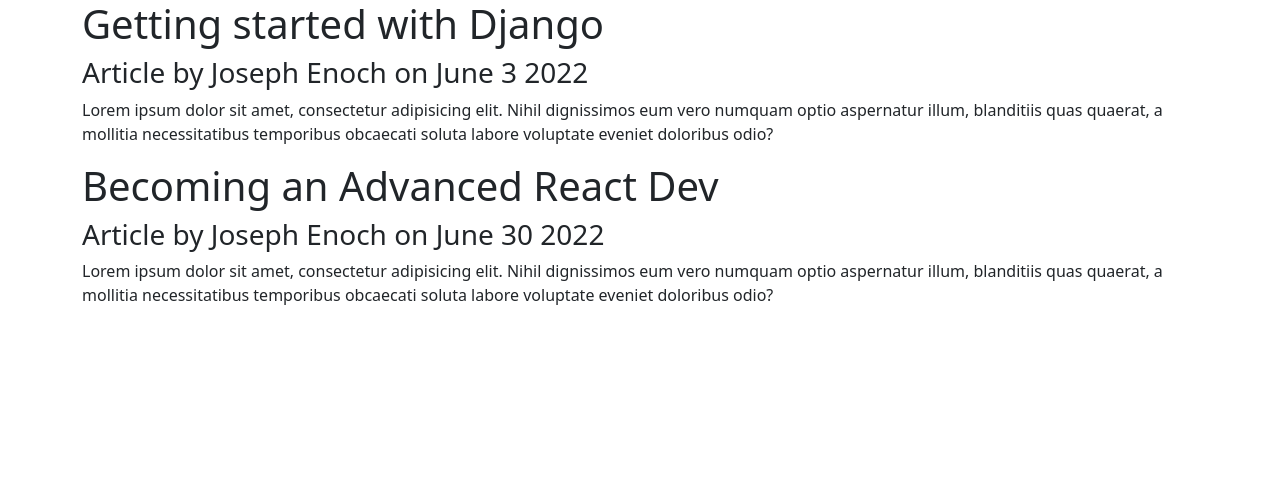
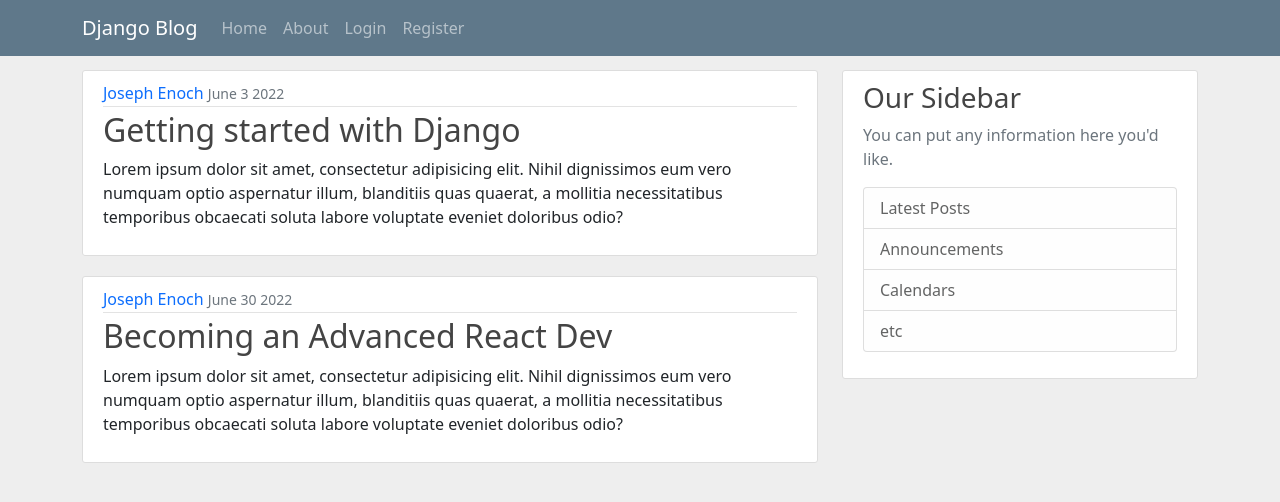
Before and after one commit to Josephenoch/redev_talks, a Django app: page / in a window 1280 px wide. Shown: the top 502 px of the page. Run offline with Django 4.2, Linux system fonts and the light colour scheme; some libraries are stand-ins or nearby versions.

Commit message:
:lipstick: styled the jinja template pages

```diff
--- /dev/null
+++ b/blog/static/blog/main.css
@@ -0,0 +1,84 @@
+body {
+    background: #fafafa;
+    color: #333333;
+    margin-top: 5rem;
+  }
+
+  h1, h2, h3, h4, h5, h6 {
+    color: #444444;
+  }
+
+  ul {
+    margin: 0;
+  }
+
+  .bg-steel {
+    background-color: #5f788a;
+  }
+
+  .site-header .navbar-nav .nav-link {
+    color: #cbd5db;
+  }
+
+  .site-header .navbar-nav .nav-link:hover {
+    color: #ffffff;
+  }
+
+  .site-header .navbar-nav .nav-link.active {
+    font-weight: 500;
+  }
+
+  .content-section {
+    background: #ffffff;
+    padding: 10px 20px;
+    border: 1px solid #dddddd;
+    border-radius: 3px;
+    margin-bottom: 20px;
+  }
+
+  .article-title {
+    color: #444444;
+  }
+
+  a.article-title:hover {
+    color: #428bca;
+    text-decoration: none;
+  }
+
+  .article-content {
+    white-space: pre-line;
+  }
+
+  .article-img {
+    height: 65px;
+    width: 65px;
+    margin-right: 16px;
+  }
+
+  .article-metadata {
+    padding-bottom: 1px;
+    margin-bottom: 4px;
+    border-bottom: 1px solid #e3e3e3
+  }
+
+  .article-metadata a:hover {
+    color: #333;
+    text-decoration: none;
+  }
+
+  .article-svg {
+    width: 25px;
+    height: 25px;
+    vertical-align: middle;
+  }
+
+  .account-img {
+    height: 125px;
+    width: 125px;
+    margin-right: 20px;
+    margin-bottom: 16px;
+  }
+
+  .account-heading {
+    font-size: 2.5rem;
+  }
--- a/blog/templates/blog/base.html
+++ b/blog/templates/blog/base.html
@@ -1,3 +1,5 @@
+{% load static %}
+
 <!DOCTYPE html>
 <html lang="en">
   <head>
@@ -5,24 +7,71 @@
     <meta http-equiv="X-UA-Compatible" content="IE=edge" />
     <meta name="viewport" content="width=device-width, initial-scale=1.0" />
     <!-- Bootstrap CSS -->
+    <link rel="stylesheet" type="text/css" href={% static 'blog/main.css' %}/>
     <link
       href="https://cdn.jsdelivr.net/npm/bootstrap@5.1.3/dist/css/bootstrap.min.css"
       rel="stylesheet"
       integrity="sha384-1BmE4kWBq78iYhFldvKuhfTAU6auU8tT94WrHftjDbrCEXSU1oBoqyl2QvZ6jIW3"
       crossorigin="anonymous"
     />
+
     {% if title %}
     <title>Django Blog - {{title}}</title>
     {% else %}
     <title>Django Blog</title>
     {% endif %}
   </head>
-  <body>
-    <div class="container">{% block content %}{%endblock%}</div>
-    <script
-      src="https://cdn.jsdelivr.net/npm/bootstrap@5.1.3/dist/js/bootstrap.bundle.min.js"
-      integrity="sha384-ka7Sk0Gln4gmtz2MlQnikT1wXgYsOg+OMhuP+IlRH9sENBO0LRn5q+8nbTov4+1p"
-      crossorigin="anonymous"
-    ></script>
+  <body style="background:#eee">
+    <header class="site-header">
+      <nav class="navbar navbar-expand-md navbar-dark bg-steel fixed-top">
+        <div class="container">
+          <a class="navbar-brand mr-4" href="{% url 'blog-home' %}">Django Blog</a>
+          <button
+            class="navbar-toggler"
+            type="button"
+            data-toggle="collapse"
+            data-target="#navbarToggle"
+            aria-controls="navbarToggle"
+            aria-expanded="false"
+            aria-label="Toggle navigation"
+          >
+            <span class="navbar-toggler-icon"></span>
+          </button>
+          <div class="collapse navbar-collapse" id="navbarToggle">
+            <div class="navbar-nav mr-auto">
+              <a class="nav-item nav-link" href="{% url 'blog-home' %}">Home</a>
+              <a class="nav-item nav-link" href="{% url 'blog-about' %}">About</a>
+            </div>
+            <!-- Navbar Right Side -->
+            <div class="navbar-nav">
+              <a class="nav-item nav-link" href="#">Login</a>
+              <a class="nav-item nav-link" href="#">Register</a>
+            </div>
+          </div>
+        </div>
+      </nav>
+    </header>
+    <main role="main" class="container" >
+      <div class="row" style="margin-top:70px;">
+        <div class="col-md-8" >
+          {% block content %}{% endblock %}
+        </div>
+        <div class="col-md-4">
+          <div class="content-section">
+            <h3>Our Sidebar</h3>
+            <p class='text-muted'>You can put any information here you'd like.
+              <ul class="list-group">
+                <li class="list-group-item list-group-item-light">Latest Posts</li>
+                <li class="list-group-item list-group-item-light">Announcements</li>
+                <li class="list-group-item list-group-item-light">Calendars</li>
+                <li class="list-group-item list-group-item-light">etc</li>
+              </ul>
+            </p>
+          </div>
+        </div>
+      </div>
+    </main>
+    <script src="https://cdn.jsdelivr.net/npm/@popperjs/core@2.10.2/dist/umd/popper.min.js" integrity="sha384-7+zCNj/IqJ95wo16oMtfsKbZ9ccEh31eOz1HGyDuCQ6wgnyJNSYdrPa03rtR1zdB" crossorigin="anonymous"></script>
+    <script src="https://cdn.jsdelivr.net/npm/bootstrap@5.1.3/dist/js/bootstrap.min.js" integrity="sha384-QJHtvGhmr9XOIpI6YVutG+2QOK9T+ZnN4kzFN1RtK3zEFEIsxhlmWl5/YESvpZ13" crossorigin="anonymous"></script>
   </body>
 </html>
--- a/blog/templates/blog/home.html
+++ b/blog/templates/blog/home.html
@@ -1,5 +1,18 @@
 {% extends "blog/base.html" %} {% block content %} {% for post in posts %}
-<h1>{{post.title}}</h1>
-<h3>Article by {{post.author}} on {{post.date}}</h3>
-<p>{{post.content}}</p>
+<article class="media content-section">
+  <div class="media-body">
+    <div class="article-metadata">
+      <a class="mr-2" style="text-decoration: none" href="#"
+        >{{ post.author }}</a
+      >
+      <small class="text-muted">{{ post.date_posted }}</small>
+    </div>
+    <h2>
+      <a class="article-title" href="#" style="text-decoration: none"
+        >{{ post.title }}</a
+      >
+    </h2>
+    <p class="article-content">{{ post.content }}</p>
+  </div>
+</article>
 {% endfor %} {% endblock content %}
--- a/blog/views.py
+++ b/blog/views.py
@@ -5,13 +5,13 @@ posts = [
         'author': 'Joseph Enoch',
         'title': 'Getting started with Django',
         'content': 'Lorem ipsum dolor sit amet, consectetur adipisicing elit. Nihil dignissimos eum vero numquam optio aspernatur illum, blanditiis quas quaerat, a mollitia necessitatibus temporibus obcaecati soluta labore voluptate eveniet doloribus odio?',
-        'date': "June 3 2022"
+        'date_posted': "June 3 2022"
     },
     {
         'author': 'Joseph Enoch',
         'title': 'Becoming an Advanced React Dev',
         'content': 'Lorem ipsum dolor sit amet, consectetur adipisicing elit. Nihil dignissimos eum vero numquam optio aspernatur illum, blanditiis quas quaerat, a mollitia necessitatibus temporibus obcaecati soluta labore voluptate eveniet doloribus odio?',
-        'date': "June 30 2022"
+        'date_posted': "June 30 2022"
     }
 ]
 
```
